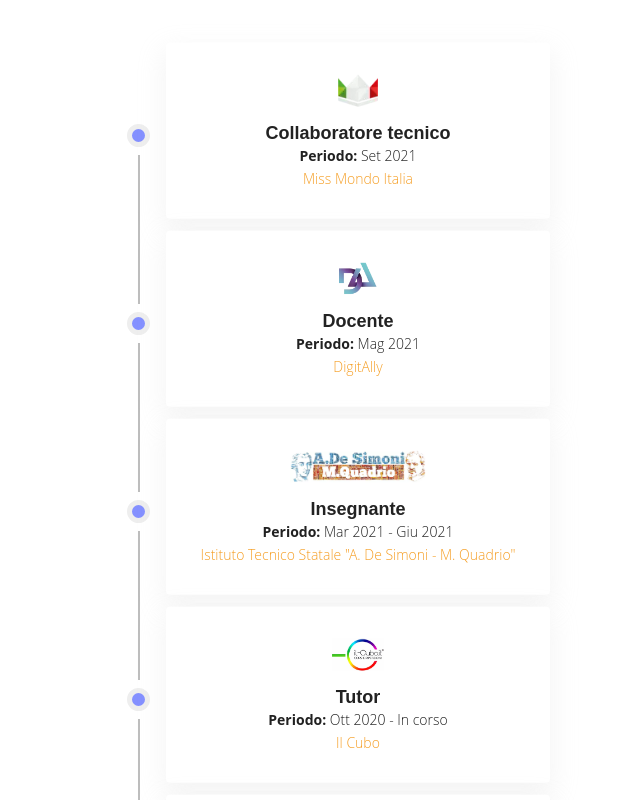
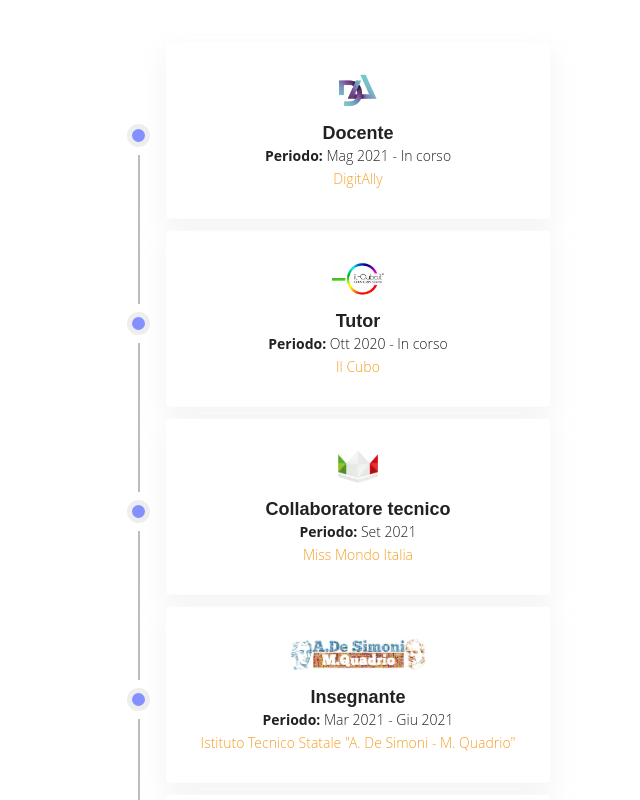
Before and after one commit to davelista/personal, a React (Create React App) app: page /details in a window 1280 px wide. Shown: the part 1420-2220 px from the top of the page, without its empty margins (346-986 px from the left). Built offline with nearby package versions, Linux system fonts and the light colour scheme.

Commit message:
Beta 2.5 - davidelista.com - React js - update projects and experience

```diff
--- a/src/components/Navbar/Navbar.js
+++ b/src/components/Navbar/Navbar.js
@@ -11,7 +11,6 @@ import MobileMenu from "./MobileMenu";
 
 
 const Navbar = () => {
-    const isPc = useMediaQuery(Device.xl);
     const isTablet = useMediaQuery(Device.md);
     const isMobile = useMediaQuery(Device.sm)
     const [navbar, setNavbar] = useState(false);
--- a/src/experience.json
+++ b/src/experience.json
@@ -1,4 +1,18 @@
   [
+    {
+      "title": "Docente",
+      "period": "Mag 2021 - In corso",
+      "place": "DigitAlly",
+      "external": "https://digit-ally.it/",
+      "img": "digitally.webp"
+    },
+    {
+      "title": "Tutor",
+      "period": "Ott 2020 - In corso",
+      "place": "Il Cubo",
+      "external": "https://il-cubo.it/",
+      "img": "ilcubo.webp"
+    },
     {
       "title": "Collaboratore tecnico",
       "period": "Set 2021",
@@ -7,25 +21,11 @@
       "img": "miss-mondo.webp"
     },
     {
-      "title": "Docente",
-      "period": "Mag 2021",
-      "place": "DigitAlly",
-      "external": "https://digit-ally.it/",
-      "img": "digitally.webp"
-    },
-    {
       "title": "Insegnante",
       "period": "Mar 2021 - Giu 2021",
       "place": "Istituto Tecnico Statale \"A. De Simoni - M. Quadrio\"",
       "external": "https://www.itsdesimoni.com/",
       "img": "desimoni.webp"
-    },
-    {
-      "title": "Tutor",
-      "period": "Ott 2020 - In corso",
-      "place": "Il Cubo",
-      "external": "https://il-cubo.it/",
-      "img": "ilcubo.webp"
     },
     {
       "title": "Collaboratore",
--- a/src/projects.json
+++ b/src/projects.json
@@ -7,7 +7,7 @@
       "datore": "Policlinico di Siena",
       "internal": "",
       "external": "https://nottedellaricerca.davidelista.com",
-      "github": "https://github.com/davelista/notte-della-ricerca",
+      "github": "",
       "img": "notte-della-ricerca.webp"
     },
     {
```
Also changed, not shown: 9 other files (tests, documents, lock files or other folders).
